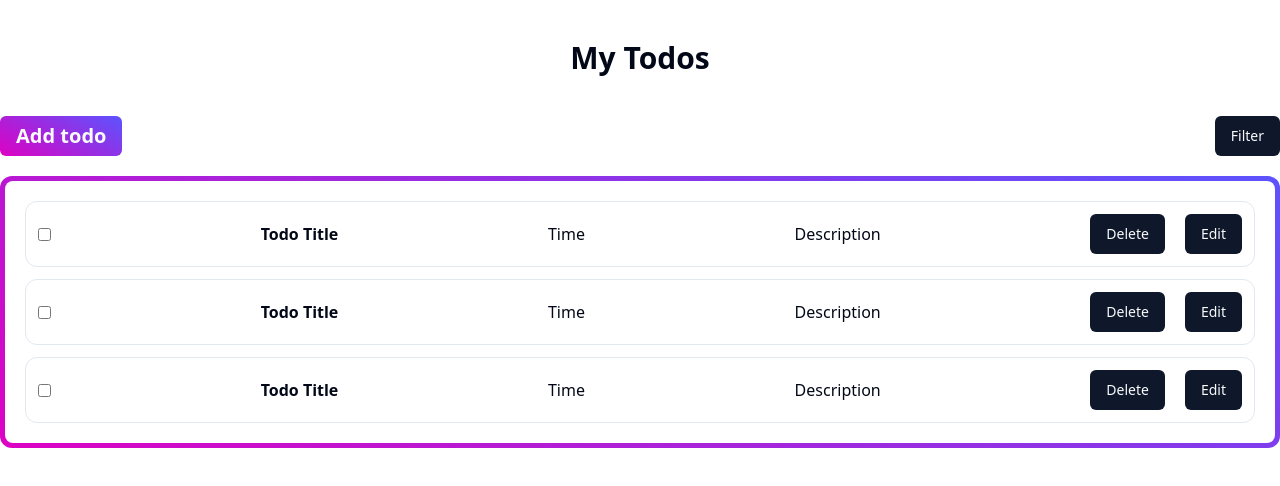
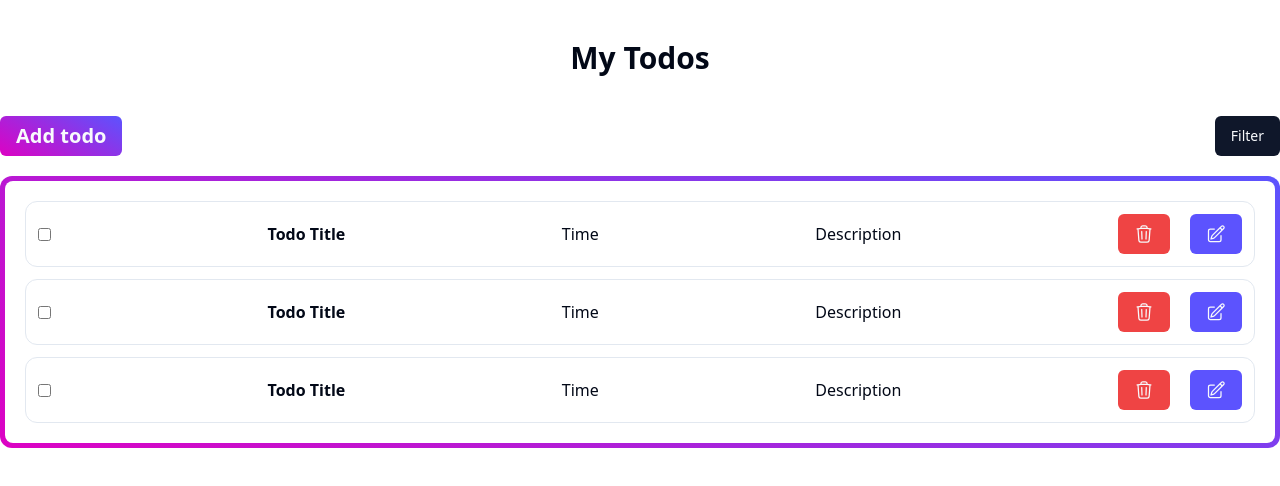
Before and after one commit to coderkamrul0/redux-simple-todo, a React (Vite) app: page / in a window 1280 px wide. Shown: the top 486 px of the page. Built offline with nearby package versions, Linux system fonts and the light colour scheme.

Commit message:
Add: Layout Ui Design

```diff
--- a/src/components/todo/TodoCard.tsx
+++ b/src/components/todo/TodoCard.tsx
@@ -9,8 +9,38 @@ const TodoCard = () => {
         <p>Time</p>
         <p>Description</p>
         <div className="space-x-5">
-          <Button>Delete</Button>
-          <Button>Edit</Button>
+          <Button className="bg-red-500">
+            <svg
+              xmlns="http://www.w3.org/2000/svg"
+              fill="none"
+              viewBox="0 0 24 24"
+              strokeWidth={1.5}
+              stroke="currentColor"
+              className="w-5 h-5"
+            >
+              <path
+                strokeLinecap="round"
+                strokeLinejoin="round"
+                d="m14.74 9-.346 9m-4.788 0L9.26 9m9.968-3.21c.342.052.682.107 1.022.166m-1.022-.165L18.16 19.673a2.25 2.25 0 0 1-2.244 2.077H8.084a2.25 2.25 0 0 1-2.244-2.077L4.772 5.79m14.456 0a48.108 48.108 0 0 0-3.478-.397m-12 .562c.34-.059.68-.114 1.022-.165m0 0a48.11 48.11 0 0 1 3.478-.397m7.5 0v-.916c0-1.18-.91-2.164-2.09-2.201a51.964 51.964 0 0 0-3.32 0c-1.18.037-2.09 1.022-2.09 2.201v.916m7.5 0a48.667 48.667 0 0 0-7.5 0"
+              />
+            </svg>
+          </Button>
+          <Button className="bg-[#5C53FE]">
+            <svg
+              xmlns="http://www.w3.org/2000/svg"
+              fill="none"
+              viewBox="0 0 24 24"
+              stroke-width="1.5"
+              stroke="currentColor"
+              className="w-5 h-5"
+            >
+              <path
+                stroke-linecap="round"
+                stroke-linejoin="round"
+                d="m16.862 4.487 1.687-1.688a1.875 1.875 0 1 1 2.652 2.652L10.582 16.07a4.5 4.5 0 0 1-1.897 1.13L6 18l.8-2.685a4.5 4.5 0 0 1 1.13-1.897l8.932-8.931Zm0 0L19.5 7.125M18 14v4.75A2.25 2.25 0 0 1 15.75 21H5.25A2.25 2.25 0 0 1 3 18.75V8.25A2.25 2.25 0 0 1 5.25 6H10"
+              />
+            </svg>
+          </Button>
         </div>
       </div>
     </div>
```
